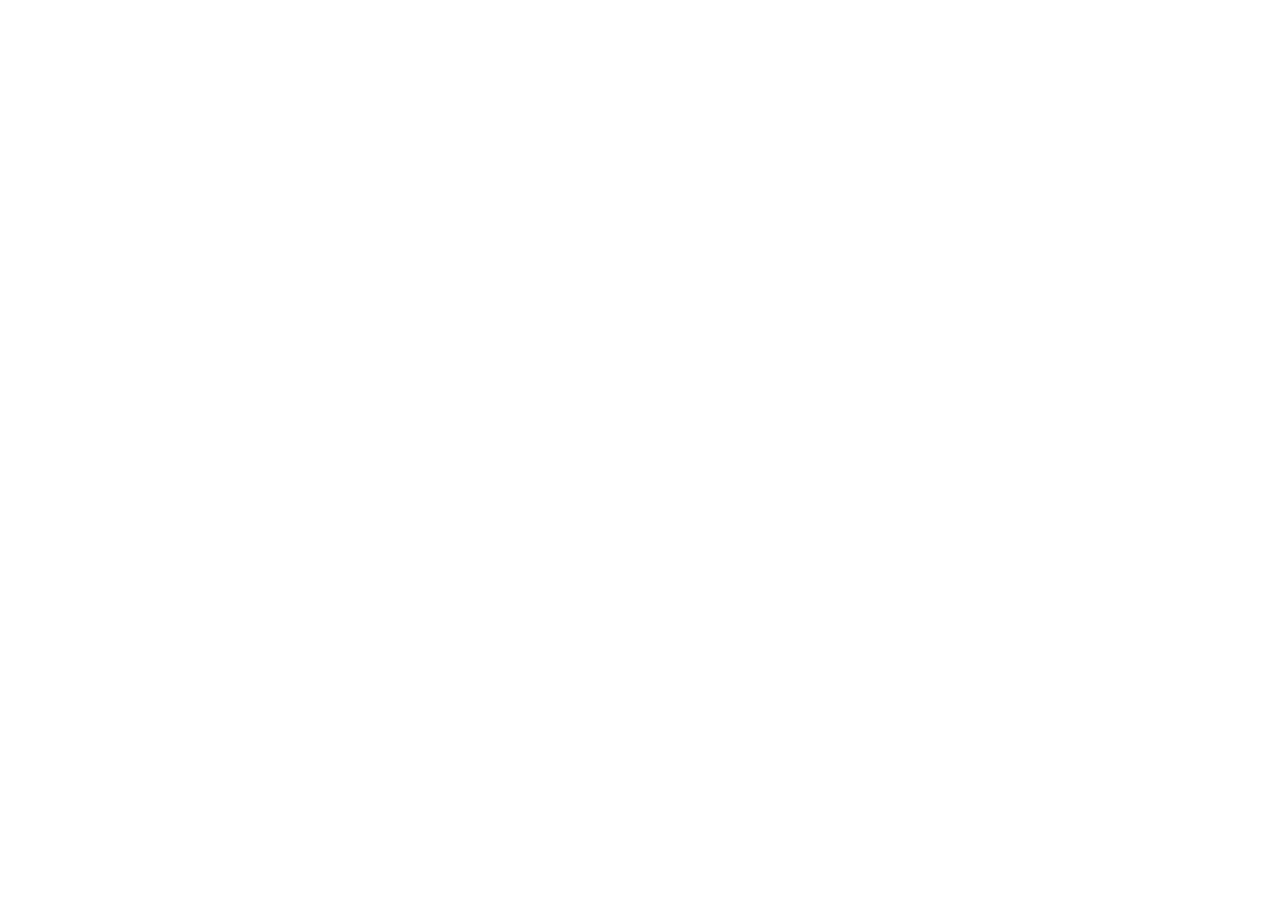
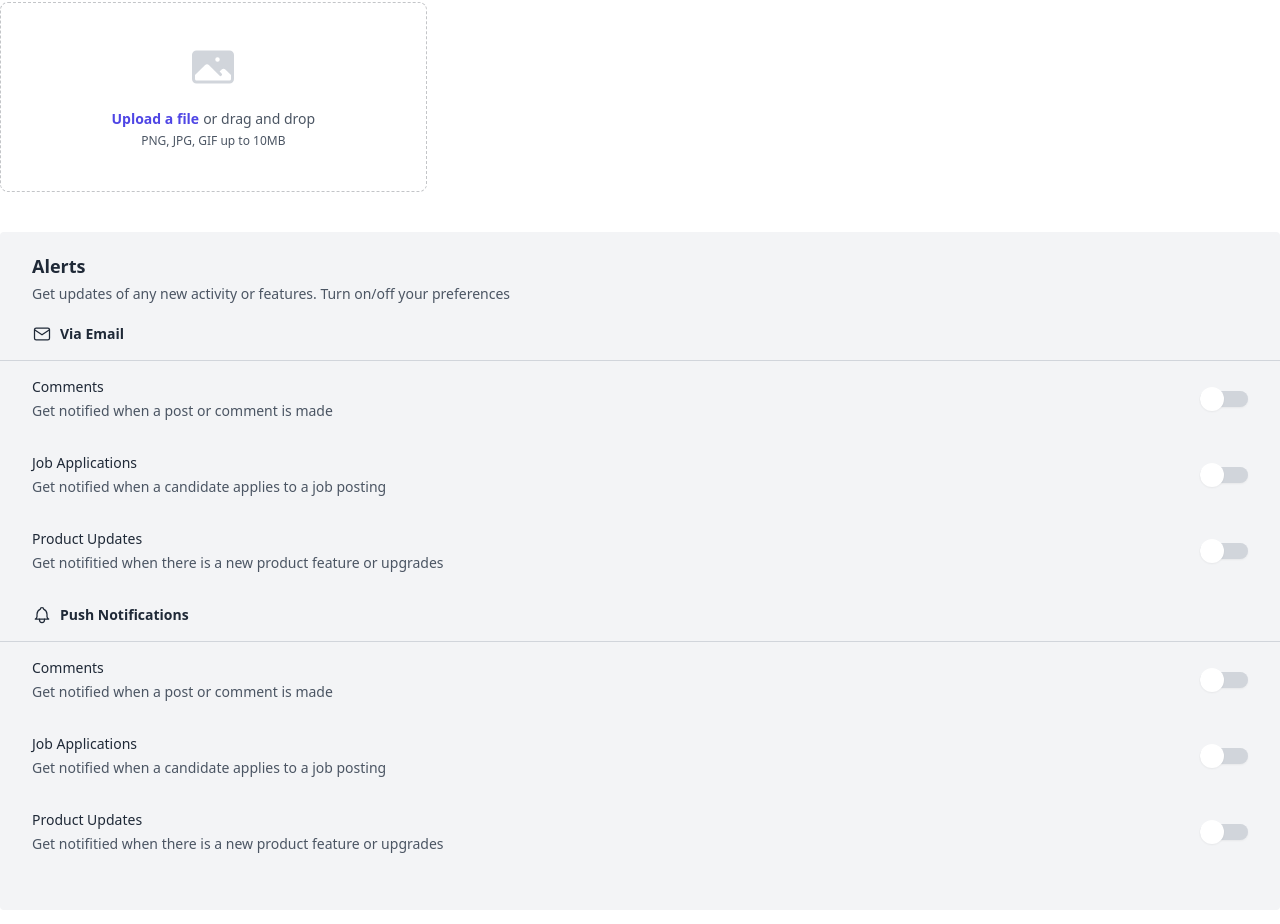
Before and after one commit to DevSheila/HustleHubClient, a Next.js app: page /issue_form in a window 1280 px wide. Before the commit this address had no page. Shown: the part 483-1407 px from the top of the page. Before the commit the page ends 800 px from the top, so only its background shows below. Built offline with nearby package versions, Linux system fonts and the light colour scheme.

Commit message:
add landing page

```diff
--- a/package.json
+++ b/package.json
@@ -9,6 +9,8 @@
     "lint": "next lint"
   },
   "dependencies": {
+    "@headlessui/react": "^1.7.14",
+    "@heroicons/react": "^2.0.17",
     "autoprefixer": "10.4.14",
     "bcryptjs": "^2.4.3",
     "eslint": "8.39.0",
--- /dev/null
+++ b/pages/issue_form.js
@@ -0,0 +1,170 @@
+import React from 'react';
+import Link from 'next/link';
+import { PhotoIcon, UserCircleIcon } from '@heroicons/react/24/solid'
+
+
+export default function IssueForm() {
+  return (
+
+    <form id="login">
+      <div className="bg-white dark:bg-gray-800">
+        <div className="container mx-auto bg-white dark:bg-gray-800 rounded">
+          <div className="xl:w-full border-b border-gray-300 dark:border-gray-700 py-5 bg-white dark:bg-gray-800">
+
+          </div>
+          <div className="mx-auto">
+            <div className="xl:w-9/12 w-11/12 mx-auto xl:mx-0">
+
+              <div className="mt-16 flex flex-col xl:w-2/6 lg:w-1/2 md:w-1/2 w-full">
+                <label for="username" className="pb-2 text-sm font-bold text-gray-800 dark:text-gray-100">Issue</label>
+                <input tabindex="0" type="text" id="username" name="username" required className="border border-gray-300 dark:border-gray-700 pl-3 py-3 shadow-sm rounded text-sm focus:outline-none focus:border-indigo-700 bg-transparent placeholder-gray-500 text-gray-600 dark:text-gray-400" placeholder="Broken kitchen pipe" />
+              </div>
+              <div className="mt-8 flex flex-col xl:w-3/5 lg:w-1/2 md:w-1/2 w-full">
+                <label for="about" className="pb-2 text-sm font-bold text-gray-800 dark:text-gray-100">Details</label>
+                <textarea id="about" name="about" required className="bg-transparent border border-gray-300 dark:border-gray-700 pl-3 py-3 shadow-sm rounded text-sm focus:outline-none focus:border-indigo-700 resize-none placeholder-gray-500 text-gray-600 dark:text-gray-400" placeholder="Give more details" rows="5"></textarea>
+                <p className="w-full text-right text-xs pt-1 text-gray-600 dark:text-gray-400">Character Limit: 200</p>
+              </div>
+            </div>
+          </div>
+        </div>
+        <div className='container mx-auto bg-white dark:bg-gray-800 rounded'>
+          <div className="mt-16 flex flex-col xl:w-2/6 lg:w-1/2 md:w-1/2 w-full">
+            <label for="about" className="pb-2 text-sm font-bold text-gray-800 dark:text-gray-100">Add image</label>
+
+            <div className="mt-2 flex justify-center rounded-lg border border-dashed border-gray-900/25 px-6 py-10">
+              <div className="text-center">
+                <PhotoIcon className="mx-auto h-12 w-12 text-gray-300" aria-hidden="true" />
+                <div className="mt-4 flex text-sm leading-6 text-gray-600">
+                  <label
+                    htmlFor="file-upload"
+                    className="relative cursor-pointer rounded-md bg-white font-semibold text-indigo-600 focus-within:outline-none focus-within:ring-2 focus-within:ring-indigo-600 focus-within:ring-offset-2 hover:text-indigo-500"
+                  >
+                    <span>Upload a file</span>
+                    <input id="file-upload" name="file-upload" type="file" className="sr-only" />
+                  </label>
+                  <p className="pl-1">or drag and drop</p>
+                </div>
+                <p className="text-xs leading-5 text-gray-600">PNG, JPG, GIF up to 10MB</p>
+              </div>
+            </div>
+          </div>
+        </div>
+        <div className="container mx-auto mt-10 rounded bg-gray-100 dark:bg-gray-700 w-11/12 xl:w-full">
+          <div className="xl:w-full py-5 px-8">
+            <div className="flex items-center mx-auto">
+              <div className="container mx-auto">
+                <div className="mx-auto xl:w-full">
+                  <p className="text-lg text-gray-800 dark:text-gray-100 font-bold">Alerts</p>
+                  <p className="text-sm text-gray-600 dark:text-gray-400 pt-1">Get updates of any new activity or features. Turn on/off your preferences</p>
+                </div>
+              </div>
+            </div>
+          </div>
+          <div className="container mx-auto pb-6">
+            <div className="flex items-center pb-4 border-b border-gray-300 dark:border-gray-700 px-8 text-gray-800 dark:text-gray-100">
+              <svg xmlns="http://www.w3.org/2000/svg" className="icon icon-tabler icon-tabler-mail" width="20" height="20" viewBox="0 0 24 24" stroke-width="1.5" stroke="currentColor" fill="none" stroke-linecap="round" stroke-linejoin="round">
+                <path stroke="none" d="M0 0h24v24H0z" />
+                <rect x="3" y="5" width="18" height="14" rx="2" />
+                <polyline points="3 7 12 13 21 7" />
+              </svg>
+              <p className="text-sm font-bold ml-2 text-gray-800 dark:text-gray-100">Via Email</p>
+            </div>
+            <div className="px-8">
+              <div className="flex justify-between items-center mb-8 mt-4">
+                <div className="w-9/12">
+                  <p className="text-sm text-gray-800 dark:text-gray-100 pb-1">Comments</p>
+                  <p id="cb1" className="text-sm text-gray-600 dark:text-gray-400">Get notified when a post or comment is made</p>
+                </div>
+                <div className="cursor-pointer rounded-full bg-gray-200 relative shadow-sm">
+                  <input tabindex="0" aria-labelledby="cb1" type="checkbox" name="email_comments" id="toggle1" className="focus:outline-none checkbox w-6 h-6 rounded-full bg-white dark:bg-gray-400 absolute shadow-sm appearance-none cursor-pointer border border-transparent top-0 bottom-0 m-auto" />
+                  <label className="toggle-label block w-12 h-4 overflow-hidden rounded-full bg-gray-300 dark:bg-gray-800 cursor-pointer"></label>
+                </div>
+              </div>
+              <div className="flex justify-between items-center mb-8">
+                <div className="w-9/12">
+                  <p className="text-sm text-gray-800 dark:text-gray-100 pb-1">Job Applications</p>
+                  <p id="cb2" className="text-sm text-gray-600 dark:text-gray-400">Get notified when a candidate applies to a job posting</p>
+                </div>
+                <div className="cursor-pointer rounded-full bg-gray-200 relative shadow-sm">
+                  <input aria-labelledby="cb2" tabindex="0" type="checkbox" name="email_job_application" id="toggle2" className="focus:outline-none checkbox w-6 h-6 rounded-full bg-white dark:bg-gray-400 absolute shadow-sm appearance-none cursor-pointer border border-transparent top-0 bottom-0 m-auto" />
+                  <label className="toggle-label block w-12 h-4 overflow-hidden rounded-full bg-gray-300 dark:bg-gray-800 cursor-pointer"></label>
+                </div>
+              </div>
+              <div className="flex justify-between items-center mb-8">
+                <div className="w-9/12">
+                  <p className="text-sm text-gray-800 dark:text-gray-100 pb-1">Product Updates</p>
+                  <p id="cb3" className="text-sm text-gray-600 dark:text-gray-400">Get notifitied when there is a new product feature or upgrades</p>
+                </div>
+                <div className="cursor-pointer rounded-full bg-gray-200 relative shadow-sm">
+                  <input aria-labelledby="cb3" tabindex="0" type="checkbox" name="email_product_update" id="toggle3" className="focus:outline-none checkbox w-6 h-6 rounded-full bg-white dark:bg-gray-400 absolute shadow-sm appearance-none cursor-pointer border border-transparent top-0 bottom-0 m-auto" />
+                  <label className="toggle-label block w-12 h-4 overflow-hidden rounded-full bg-gray-300 dark:bg-gray-800 cursor-pointer"></label>
+                </div>
+              </div>
+            </div>
+            <div className="pb-4 border-b border-gray-300 dark:border-gray-700 px-8">
+              <div className="flex items-center text-gray-800 dark:text-gray-100">
+                <svg xmlns="http://www.w3.org/2000/svg" className="icon icon-tabler icon-tabler-bell" width="20" height="20" viewBox="0 0 24 24" stroke-width="1.5" stroke="currentColor" fill="none" stroke-linecap="round" stroke-linejoin="round">
+                  <path stroke="none" d="M0 0h24v24H0z" />
+                  <path d="M10 5a2 2 0 0 1 4 0a7 7 0 0 1 4 6v3a4 4 0 0 0 2 3h-16a4 4 0 0 0 2 -3v-3a7 7 0 0 1 4 -6" />
+                  <path d="M9 17v1a3 3 0 0 0 6 0v-1" />
+                </svg>
+                <p className="text-sm font-bold ml-2 text-gray-800 dark:text-gray-100">Push Notifications</p>
+              </div>
+            </div>
+            <div className="px-8">
+              <div className="flex justify-between items-center mb-8 mt-4">
+                <div className="w-9/12">
+                  <p className="text-sm text-gray-800 dark:text-gray-100 pb-1">Comments</p>
+                  <p id="cb4" className="text-sm text-gray-600 dark:text-gray-400">Get notified when a post or comment is made</p>
+                </div>
+                <div className="cursor-pointer rounded-full bg-gray-200 relative shadow-sm">
+                  <input aria-labelledby="cb4" tabindex="0" type="checkbox" name="notification_comment" id="toggle4" className="focus:outline-none checkbox w-6 h-6 rounded-full bg-white dark:bg-gray-400 absolute shadow-sm appearance-none cursor-pointer border border-transparent top-0 bottom-0 m-auto" />
+                  <label className="toggle-label block w-12 h-4 overflow-hidden rounded-full bg-gray-300 dark:bg-gray-800 cursor-pointer"></label>
+                </div>
+              </div>
+              <div className="flex justify-between items-center mb-8">
+                <div className="w-9/12">
+                  <p className="text-sm text-gray-800 dark:text-gray-100 pb-1">Job Applications</p>
+                  <p id="cb5" className="text-sm text-gray-600 dark:text-gray-400">Get notified when a candidate applies to a job posting</p>
+                </div>
+                <div className="cursor-pointer rounded-full bg-gray-200 relative shadow-sm">
+                  <input aria-labelledby="cb5" tabindex="0" type="checkbox" name="notification_application" id="toggle5" className="focus:outline-none checkbox w-6 h-6 rounded-full bg-white dark:bg-gray-400 absolute shadow-sm appearance-none cursor-pointer border border-transparent top-0 bottom-0 m-auto" />
+                  <label className="toggle-label block w-12 h-4 overflow-hidden rounded-full bg-gray-300 dark:bg-gray-800 cursor-pointer"></label>
+                </div>
+              </div>
+              <div className="flex justify-between items-center mb-8">
+                <div className="w-9/12">
+                  <p className="text-sm text-gray-800 dark:text-gray-100 pb-1">Product Updates</p>
+                  <p id="cb6" className="text-sm text-gray-600 dark:text-gray-400">Get notifitied when there is a new product feature or upgrades</p>
+                </div>
+                <div className="cursor-pointer rounded-full bg-gray-200 relative shadow-sm">
+                  <input aria-labelledby="cb6" tabindex="0" type="checkbox" name="notification_updates" id="toggle6" className="focus:outline-none checkbox w-6 h-6 rounded-full bg-white dark:bg-gray-400 absolute shadow-sm appearance-none cursor-pointer border border-transparent top-0 bottom-0 m-auto" />
+                  <label className="toggle-label block w-12 h-4 overflow-hidden rounded-full bg-gray-300 dark:bg-gray-800 cursor-pointer"></label>
+                </div>
+              </div>
+            </div>
+          </div>
+        </div>
+        <div className="container mx-auto w-11/12 xl:w-full">
+          <div className="w-full py-4 sm:px-0 bg-white dark:bg-gray-800 flex justify-end">
+            <button role="button" aria-label="cancel form" className="bg-gray-200 focus:outline-none transition duration-150 ease-in-out hover:bg-gray-300 dark:bg-gray-700 rounded text-indigo-600 dark:text-indigo-600 px-6 py-2 text-xs mr-4 focus:ring-2 focus:ring-offset-2 focus:ring-gray-700">Cancel</button>
+            <Link href="/maps">
+              <button
+                role="button"
+                aria-label="Save form"
+                className="focus:ring-2 focus:ring-offset-2 focus:ring-indigo-700 bg-indigo-700 focus:outline-none transition duration-150 ease-in-out hover:bg-indigo-600 rounded text-white px-8 py-2 text-sm"
+                type="submit"
+              >
+                Save
+              </button>
+            </Link>
+          </div>
+        </div>
+      </div>
+    </form>
+
+
+
+
+  );
+}
```
Also changed, not shown: pages/contact.js (added, +65 -0 lines), 1 other file (tests, documents, lock files or other folders).
